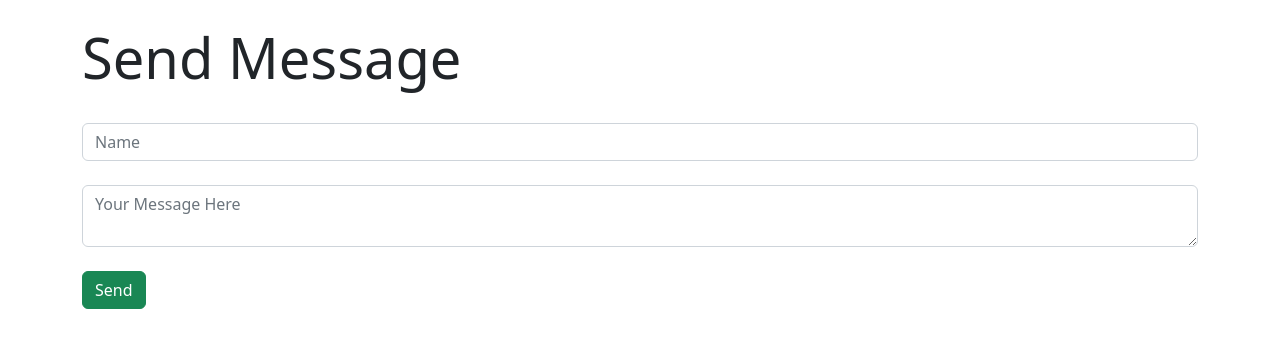
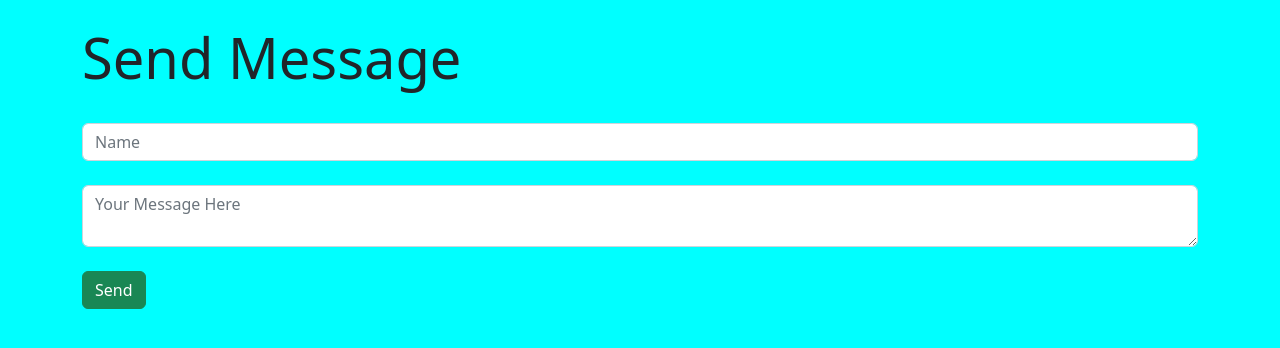
Before and after one commit to ggarcia00/ezops-test-guilhermegarcia, a website: page src/index.html in a window 1280 px wide. Drawn offline with nearby package versions, Linux system fonts and the light colour scheme; no server answers.

Commit message:
background azul +

```diff
--- a/src/index.html
+++ b/src/index.html
@@ -5,9 +5,9 @@
     <script src="https://code.jquery.com/jquery-3.6.1.min.js" integrity="sha256-o88AwQnZB+VDvE9tvIXrMQaPlFFSUTR+nldQm1LuPXQ=" crossorigin="anonymous"></script>
     <script src="https://cdn.socket.io/3.1.3/socket.io.min.js" integrity="sha384-cPwlPLvBTa3sKAgddT6krw0cJat7egBga3DJepJyrLl4Q9/5WLra3rrnMcyTyOnh" crossorigin="anonymous"></script>
     <style>
-      body{ */
+      body{
          background-color: aqua;
-      /* /* } */
+      }
     </style>
 </head>
 <body>
```
